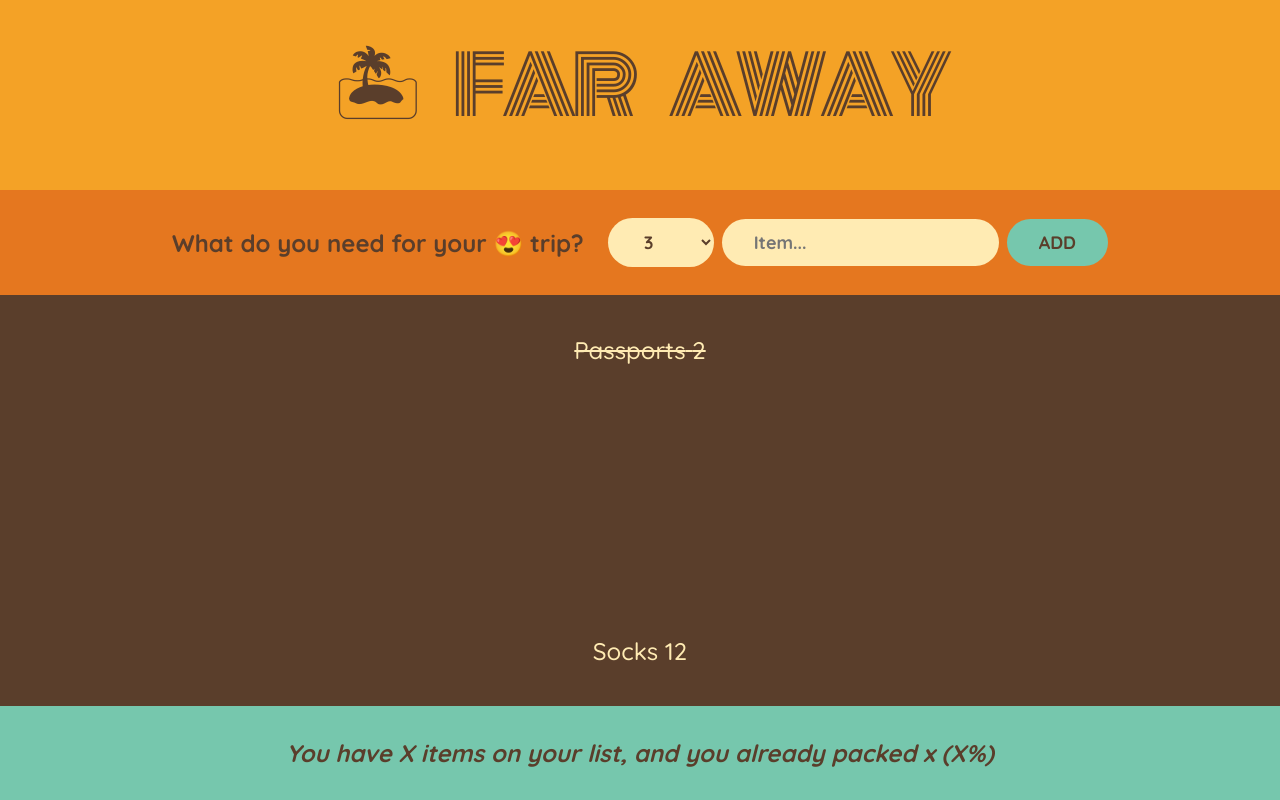
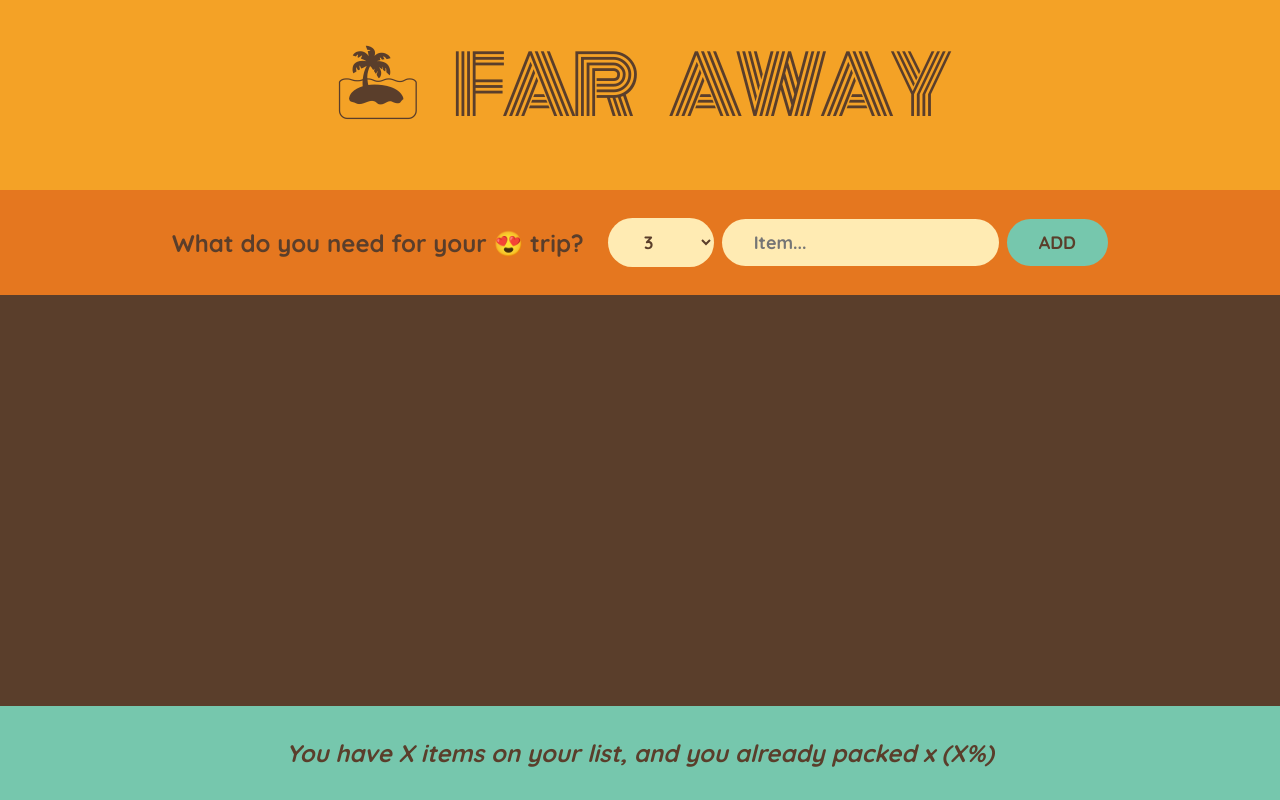
Before and after one commit to Mi13285/travel, a React (Create React App) app in the folder travel/: page / in a window 1280 px wide. Built offline with nearby package versions, Linux system fonts and the light colour scheme.

Commit message:
State lifted up to App component

```diff
--- a/travel/src/App.js
+++ b/travel/src/App.js
@@ -6,11 +6,16 @@
   { id: 2, description: "Socks", quantity: 12, packed: false },
 ];
 export default function App() {
+  const [items, setItems] = useState([]);
+
+  function handleAddItem(item) {
+    setItems((items) => [...items, item]);
+  }
   return (
     <div className="app">
       <Logo />
-      <Form />
-      <PackingList />
+      <Form onAddItems={handleAddItem} />
+      <PackingList items={items} />
       <Stats />
     </div>
   );
@@ -19,7 +24,7 @@
   return <h1>🏝 Far Away</h1>;
 }
 
-function Form() {
+function Form({ onAddItems }) {
   const [description, setDescription] = useState("");
   const [quantity, setQuantity] = useState(3);
 
@@ -36,6 +41,8 @@
       packed: false,
     };
     console.log(newItem);
+
+    onAddItems(newItem);
     setDescription("");
     setQuantity(1);
   }
@@ -67,10 +74,10 @@
     </form>
   );
 }
-function PackingList() {
+function PackingList({ items }) {
   return (
     <ul className="list">
-      {initialItems.map((item) => (
+      {items.map((item) => (
         <Item item={item} />
       ))}
     </ul>
```
